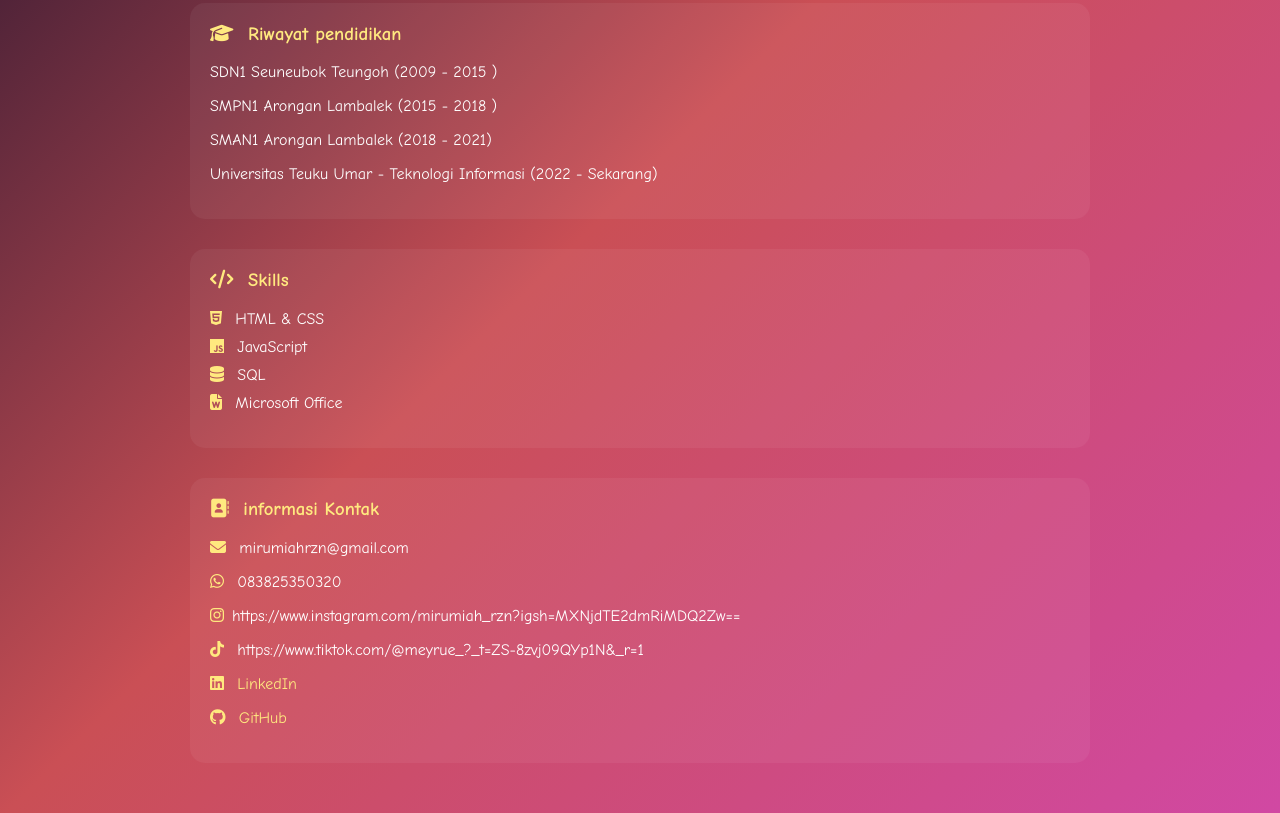
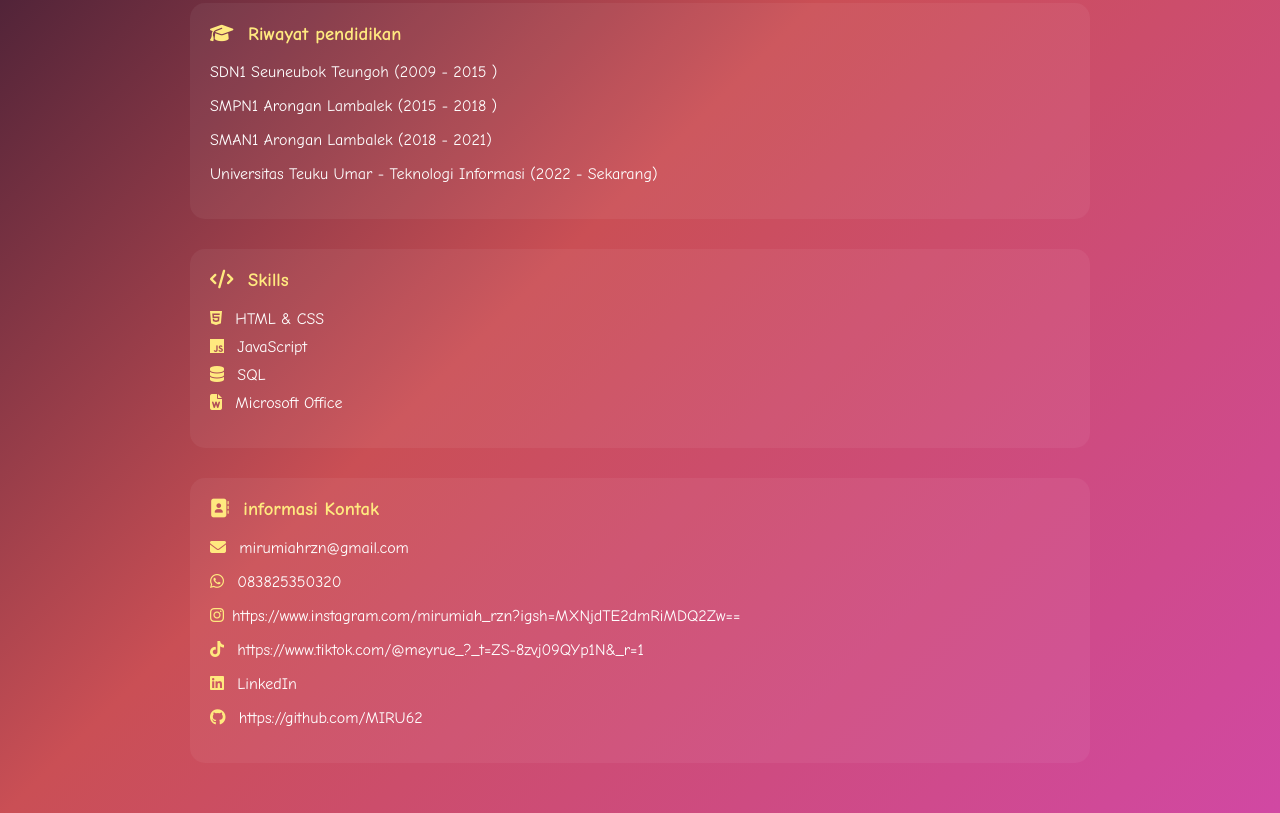
Before and after one commit to MIRU62/MIRU62.github.io, a plain HTML site: page index.html in a window 1280 px wide. Shown: the part 456-1269 px from the top of the page. Drawn offline with Linux system fonts and the light colour scheme.

Commit message:
index.html

```diff
--- a/index.html
+++ b/index.html
@@ -67,8 +67,8 @@
       <p><i class="fab fa-whatsapp"></i> 083825350320</p>
       <p><i class="fab fa-instagram"></i>https://www.instagram.com/mirumiah_rzn?igsh=MXNjdTE2dmRiMDQ2Zw==</p>
       <p><i class="fab fa-tiktok"></i> https://www.tiktok.com/@meyrue_?_t=ZS-8zvj09QYp1N&_r=1</p>
-      <p><i class="fab fa-linkedin"></i> <a href="https://linkedin.com/in/username">LinkedIn</a></p>
-      <p><i class="fab fa-github"></i> <a href="https://github.com/username">GitHub</a></p>
+      <p><i class="fab fa-linkedin"></i> LinkedIn</p>
+      <p><i class="fab fa-github"></i> https://github.com/MIRU62</p>
     </section>
 
   </div>
```
